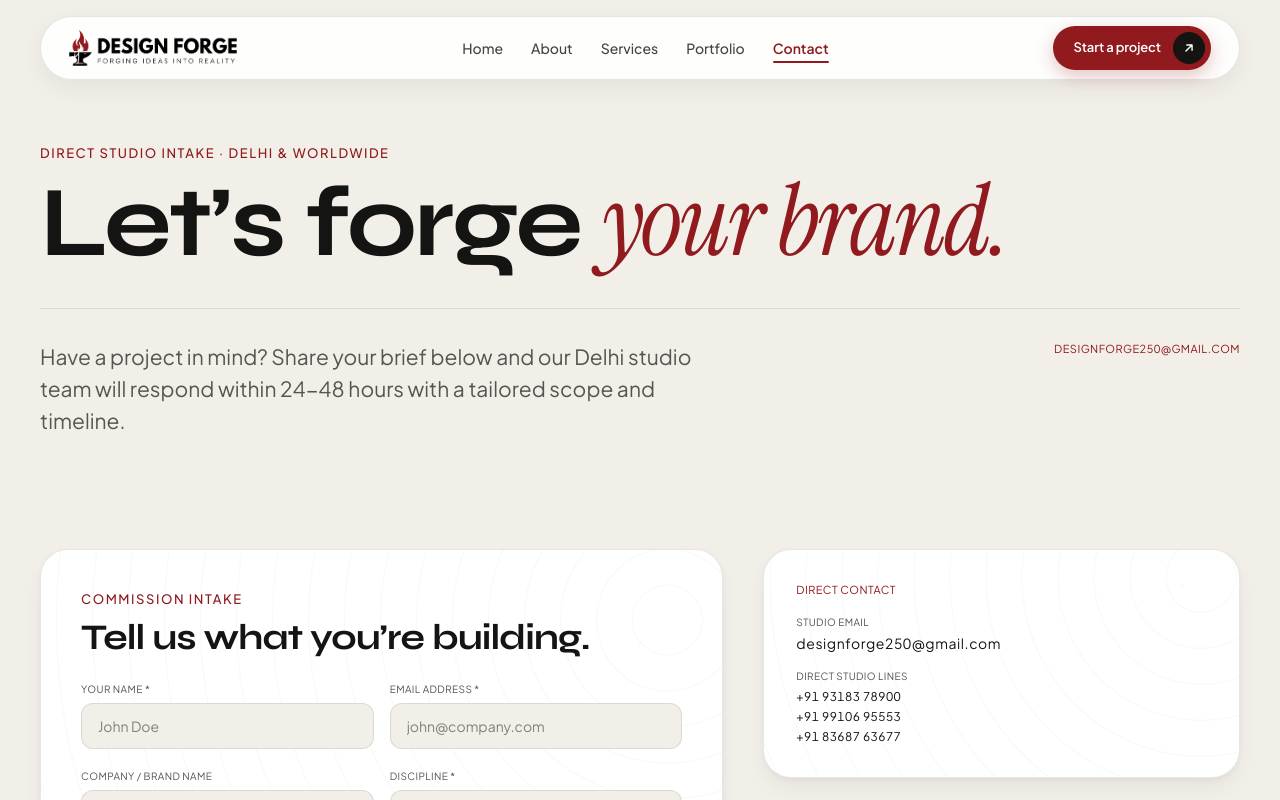
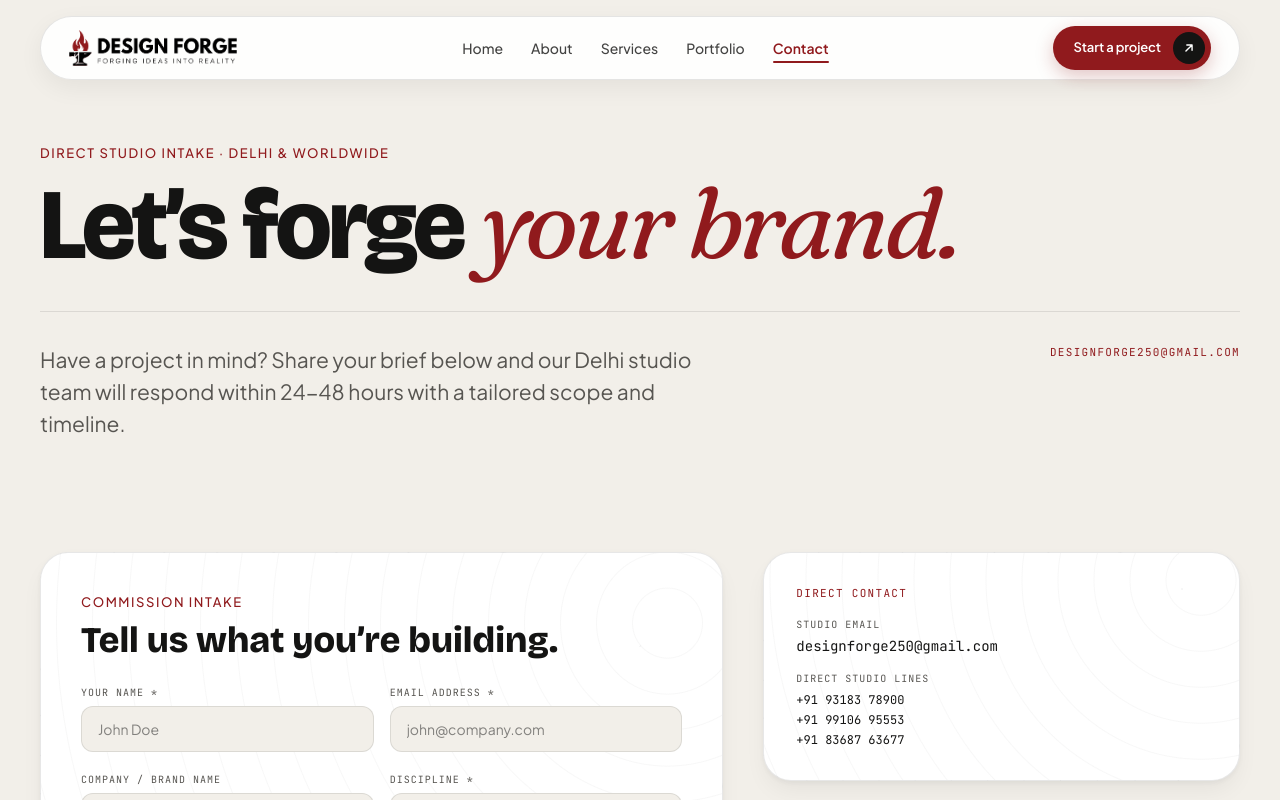
Before and after one commit to yashvasudeva1/design_forge, a React (Vite) app: page /contact in a window 1280 px wide. Shown: the top 800 px of the page. Built offline with nearby package versions, Linux system fonts and the light colour scheme.

Commit message:
revert: restore original typography (Bricolage Grotesque, Fraunces, JetBrains Mono, Plus Jakarta Sans)

```diff
--- a/index.html
+++ b/index.html
@@ -242,7 +242,7 @@
     <link rel="preconnect" href="https://fonts.googleapis.com" />
     <link rel="preconnect" href="https://fonts.gstatic.com" crossorigin />
     <link
-      href="https://fonts.googleapis.com/css2?family=Instrument+Serif:ital@0;1&family=Plus+Jakarta+Sans:ital,wght@0,400..800;1,400..800&family=Syne:wght@600;700;800&display=swap"
+      href="https://fonts.googleapis.com/css2?family=Bricolage+Grotesque:opsz,wght@12..96,600;12..96,700;12..96,800&family=Fraunces:ital,opsz,wght@0,9..144,400;0,9..144,600;1,9..144,400;1,9..144,600&family=JetBrains+Mono:wght@400;500;600&family=Plus+Jakarta+Sans:wght@400;500;600;700;800&display=swap"
       rel="stylesheet"
     />
   </head>
--- a/src/components/ProcessDeck.tsx
+++ b/src/components/ProcessDeck.tsx
@@ -15,7 +15,7 @@ const DISCOVERY_LENSES = [
     metric: 'Optical & Chromatic Review',
     axisLabel: 'OPTICAL LEGIBILITY · 16PX TO BILLBOARD',
     glyphPair: 'Aa',
-    typeSpec: 'Syne · Instrument Serif · Plus Jakarta Sans',
+    typeSpec: 'Bricolage Grotesque · Fraunces · Plus Jakarta Sans',
     summary:
       'Evaluates existing marks, typographic hierarchy, and substrate legibility across print and digital touchpoints.',
     findings: [
--- a/src/components/TroveFooter.tsx
+++ b/src/components/TroveFooter.tsx
@@ -227,7 +227,7 @@ export const TroveFooter: React.FC<TroveFooterProps> = ({
               textLength="1192"
               lengthAdjust="spacingAndGlyphs"
               style={{
-                fontFamily: "'Syne', 'Plus Jakarta Sans', sans-serif",
+                fontFamily: "'Fraunces', Georgia, serif",
                 fontSize: '134px',
                 fontWeight: 600,
                 letterSpacing: '-0.01em',
--- a/src/index.css
+++ b/src/index.css
@@ -113,13 +113,12 @@
 }
 
 .font-display {
-  font-family: 'Syne', 'Plus Jakarta Sans', -apple-system, BlinkMacSystemFont, sans-serif;
-  font-weight: 700;
-  letter-spacing: -0.025em;
+  font-family: 'Bricolage Grotesque', 'Plus Jakarta Sans', -apple-system, BlinkMacSystemFont, sans-serif;
+  font-weight: 800;
 }
 
 .font-editorial {
-  font-family: 'Instrument Serif', Georgia, serif;
+  font-family: 'Fraunces', Georgia, serif;
 }
 
 .font-sans {
@@ -131,9 +130,7 @@
 }
 
 .font-mono {
-  font-family: 'Plus Jakarta Sans', -apple-system, BlinkMacSystemFont, sans-serif;
-  font-feature-settings: 'tnum' 1;
-  letter-spacing: 0.04em;
+  font-family: 'JetBrains Mono', ui-monospace, SFMono-Regular, Menlo, monospace;
 }
 
 /* Updraft Topographic Weather/Contour Card Pattern */
```
